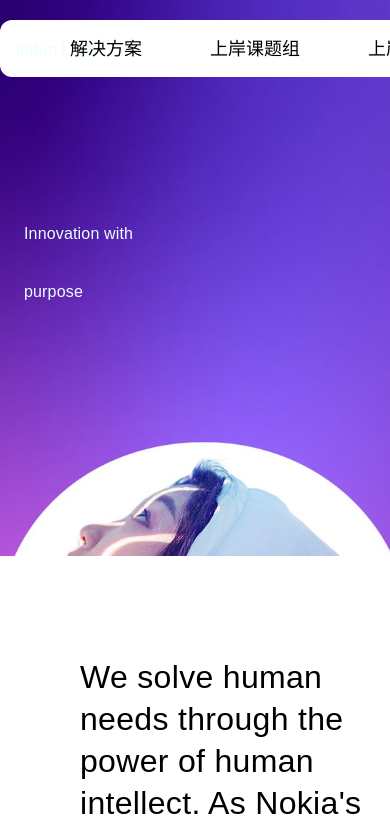
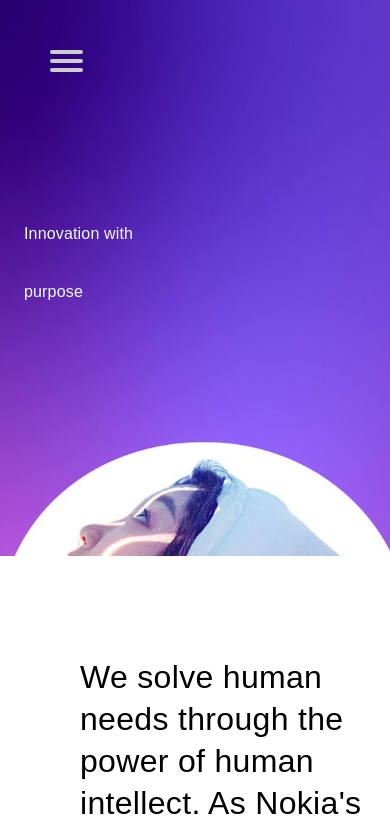
Before and after one commit to stefan-ysh/t-lab, a Nuxt app: page / in a window 390 px wide. Shown: the top 831 px of the page. Built offline with nearby package versions, Linux system fonts and the light colour scheme.

Commit message:
refa:增加移动端菜单适配

```diff
--- a/layouts/default.vue
+++ b/layouts/default.vue
@@ -1,5 +1,5 @@
 <template>
-  <div class="w-full my-5 mx-auto fixed top-0 z-50" @mouseleave="leave">
+  <div class="w-full hidden lg:block my-5 mx-auto fixed top-0 z-50" @mouseleave="leave">
     <div class="absolute top-2/4 left-4 -translate-y-2/4 text-cyan-50">Jiabin Labs</div>
     <ul class="w-6/12 bg-header-color table rounded-xl pl-3 pr-3 whitespace-nowrap my-0 mx-auto text-center">
       <li v-for="menu in  MENU_LIST" :key="menu.label" class="relative inline-block  ml-12">
@@ -13,6 +13,49 @@
       </li>
     </ul>
   </div>
+  <nav role="navigation" class="block lg:hidden absolute">
+    <div id="menuToggle">
+      <!--
+      A fake / hidden checkbox is used as click reciever,
+      so you can use the :checked selector on it.
+      -->
+      <input type="checkbox" />
+
+      <!--
+      Some spans to act as a hamburger.
+
+      They are acting like a real hamburger,
+      not that McDonalds stuff.
+      -->
+      <span></span>
+      <span></span>
+      <span></span>
+
+      <!--
+      Too bad the menu has to be inside of the button
+      but hey, it's pure CSS magic.
+      -->
+      <ul id="menu" class="overflow-y-scroll">
+        <template v-for="menu in MENU_LIST" :key="menu.label">
+          <li class="w-full !p-0 -ml-7 underline underline-offset-8">{{ menu.label }}</li>
+          <a href="#" v-for="item in menu.items" :key="item.label">
+            <li>{{ item.label }}</li>
+          </a>
+        </template>
+      </ul>
+      <!-- <ul id="menu" class="w-6/12 bg-header-color table rounded-xl pl-3 pr-3 whitespace-nowrap my-0 mx-auto text-center">
+        <li v-for="menu in  MENU_LIST" :key="menu.label" class="relative inline-block  ml-12">
+          <a class="block font-sans" :href="'#' ? '#' : '#'" @mouseover="overLi(menu)">{{ menu.label }}</a>
+          <ul v-if="curMenu === menu.label"
+            class="absolute left-1/2 -translate-x-2/4 bg-header-color table my-0 mx-auto rounded-xl p-3">
+            <li v-for="item in menu.items" :key="item.label" class="ml-0 flex flex-col whitespace-nowrap">
+              <a class="relative block font-sans" :href="'#' ? '#' : '#'">{{ item.label }}</a>
+            </li>
+          </ul>
+        </li>
+      </ul> -->
+    </div>
+  </nav>
   <slot />
   <div class="footer-container w-full md:w-[inherit]" data-v-a9ab81e2="">
     <div class="lg:block hidden w-full border-t-[1px] border-grey-800 my-10" data-v-a9ab81e2=""></div>
@@ -273,3 +316,147 @@ ul a:hover::after {
   transform-origin: bottom left;
   transform: scaleX(1);
 }</style>
+
+<style>
+
+#menuToggle
+{
+  display: block;
+  position: relative;
+  top: 50px;
+  left: 50px;
+  z-index: 1;
+  -webkit-user-select: none;
+  user-select: none;
+}
+
+#menuToggle a
+{
+  text-decoration: none;
+  color: #232323;
+
+  transition: color 0.3s ease;
+}
+
+#menuToggle a:hover
+{
+  color: tomato;
+}
+
+
+#menuToggle input
+{
+  display: block;
+  width: 40px;
+  height: 32px;
+  position: absolute;
+  top: -7px;
+  left: -5px;
+
+  cursor: pointer;
+
+  opacity: 0; /* hide this */
+  z-index: 2; /* and place it over the hamburger */
+
+  -webkit-touch-callout: none;
+}
+
+/*
+ * Just a quick hamburger
+ */
+#menuToggle span
+{
+  display: block;
+  width: 33px;
+  height: 4px;
+  margin-bottom: 5px;
+  position: relative;
+
+  background: #cdcdcd;
+  border-radius: 3px;
+
+  z-index: 1;
+
+  transform-origin: 4px 0px;
+
+  transition: transform 0.5s cubic-bezier(0.77,0.2,0.05,1.0),
+              background 0.5s cubic-bezier(0.77,0.2,0.05,1.0),
+              opacity 0.55s ease;
+}
+
+#menuToggle span:first-child
+{
+  transform-origin: 0% 0%;
+}
+
+#menuToggle span:nth-last-child(2)
+{
+  transform-origin: 0% 100%;
+}
+
+/*
+ * Transform all the slices of hamburger
+ * into a crossmark.
+ */
+#menuToggle input:checked ~ span
+{
+  opacity: 1;
+  transform: rotate(45deg) translate(-2px, -1px);
+  background: #232323;
+}
+
+/*
+ * But let's hide the middle one.
+ */
+#menuToggle input:checked ~ span:nth-last-child(3)
+{
+  opacity: 0;
+  transform: rotate(0deg) scale(0.2, 0.2);
+}
+
+/*
+ * Ohyeah and the last one should go the other direction
+ */
+#menuToggle input:checked ~ span:nth-last-child(2)
+{
+  transform: rotate(-45deg) translate(0, -1px);
+}
+
+/*
+ * Make this absolute positioned
+ * at the top left of the screen
+ */
+#menu
+{
+  position: absolute;
+  width: 300px;
+  height: 500px;
+  margin: -50px 0 0 -52px;
+  padding: 50px;
+  /* padding-top: 125px; */
+  background: #ededed;
+  list-style-type: none;
+  -webkit-font-smoothing: antialiased;
+  /* to stop flickering of text in safari */
+  overflow: scroll;
+  transform-origin: 0% 0%;
+  transform: translate(-100%, 0);
+
+  transition: transform 0.5s cubic-bezier(0.77,0.2,0.05,1.0);
+  border-radius: 0  20px 20px 0;
+}
+
+#menu li
+{
+  padding: 10px 0;
+  font-size: 20px;
+}
+
+/*
+ * And let's slide it in from the left
+ */
+#menuToggle input:checked ~ ul
+{
+  transform: none;
+}
+</style>
```
